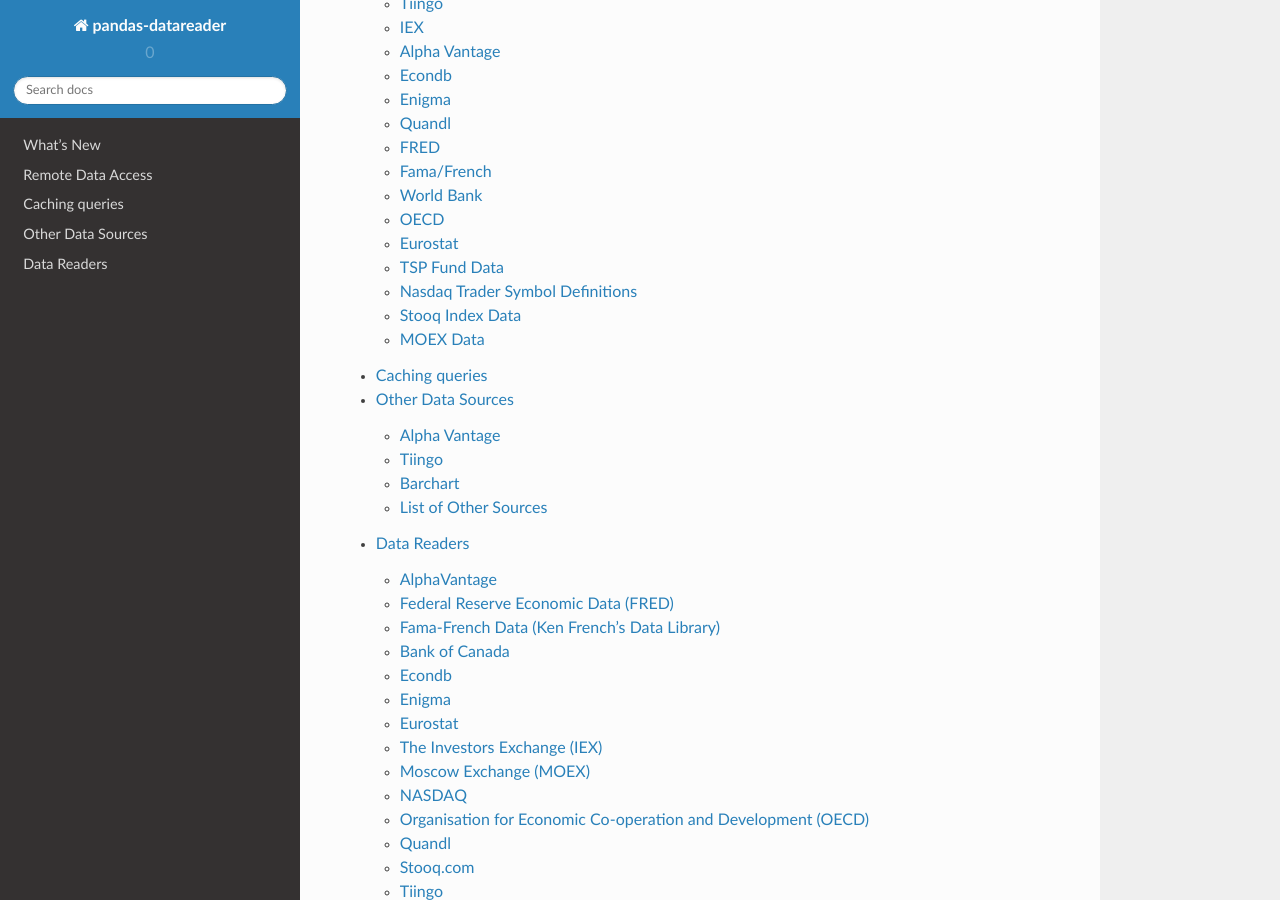
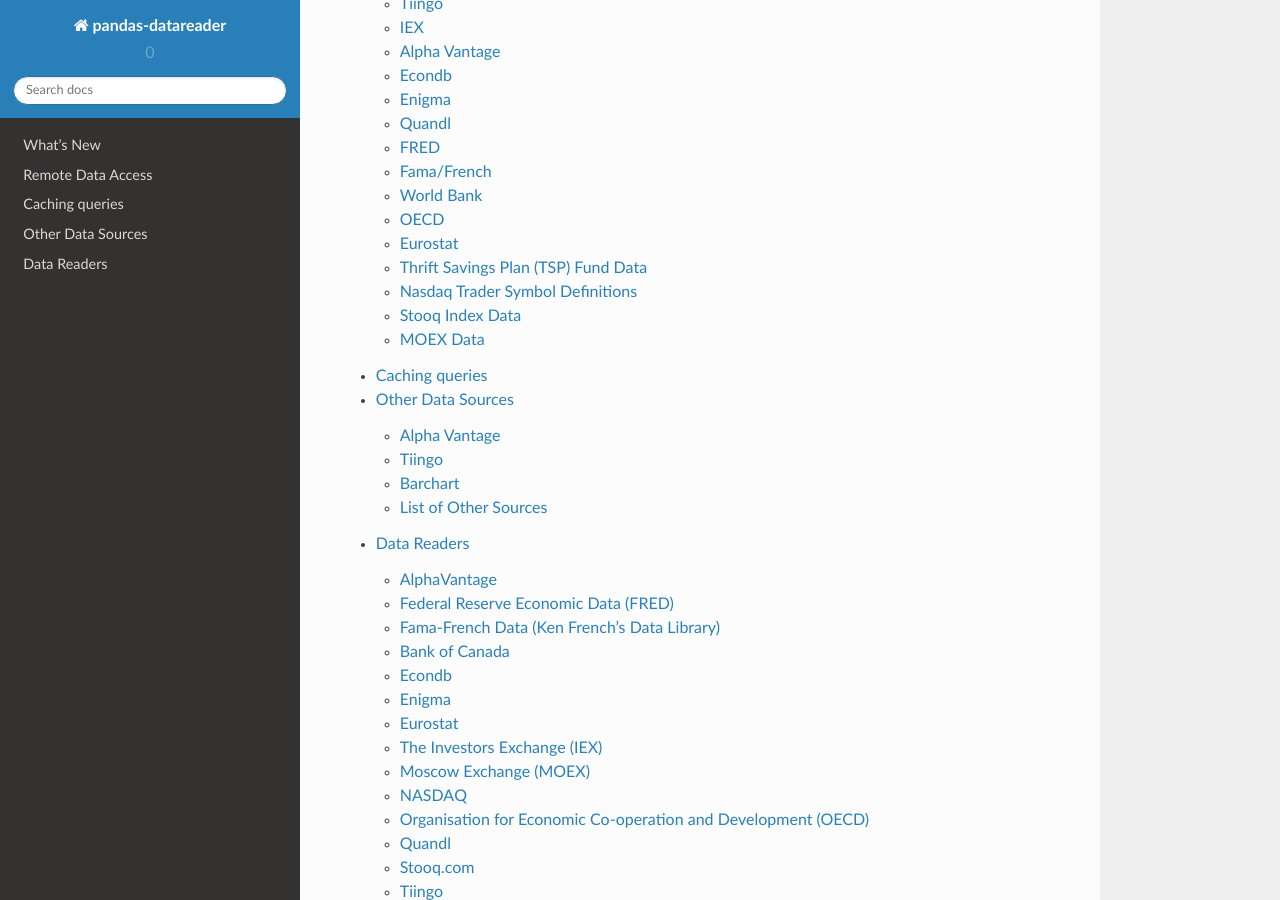
Before and after one commit to pydata/pandas-datareader, a Sphinx documentation site: the page built from docs/source/index.rst, in a window 1280 px wide and 900 px high, scrolled down 2483 px. Built offline with Sphinx 7.4.7 and the Read the Docs theme 2.0.0, drawn with Linux system fonts in a browser that asks for light colours.

Commit message:
make it more clear what TSP stands for

```diff
--- a/docs/source/remote_data.rst
+++ b/docs/source/remote_data.rst
@@ -621,10 +621,10 @@
 
 .. _remote_data.tsp:
 
-TSP Fund Data
+Thrift Savings Plan (TSP) Fund Data
 =============
 
-Download mutual fund index prices for the TSP.
+Download mutual fund index prices for the Thrift Savings Plan (TSP).
 
 .. ipython:: python
 
```
